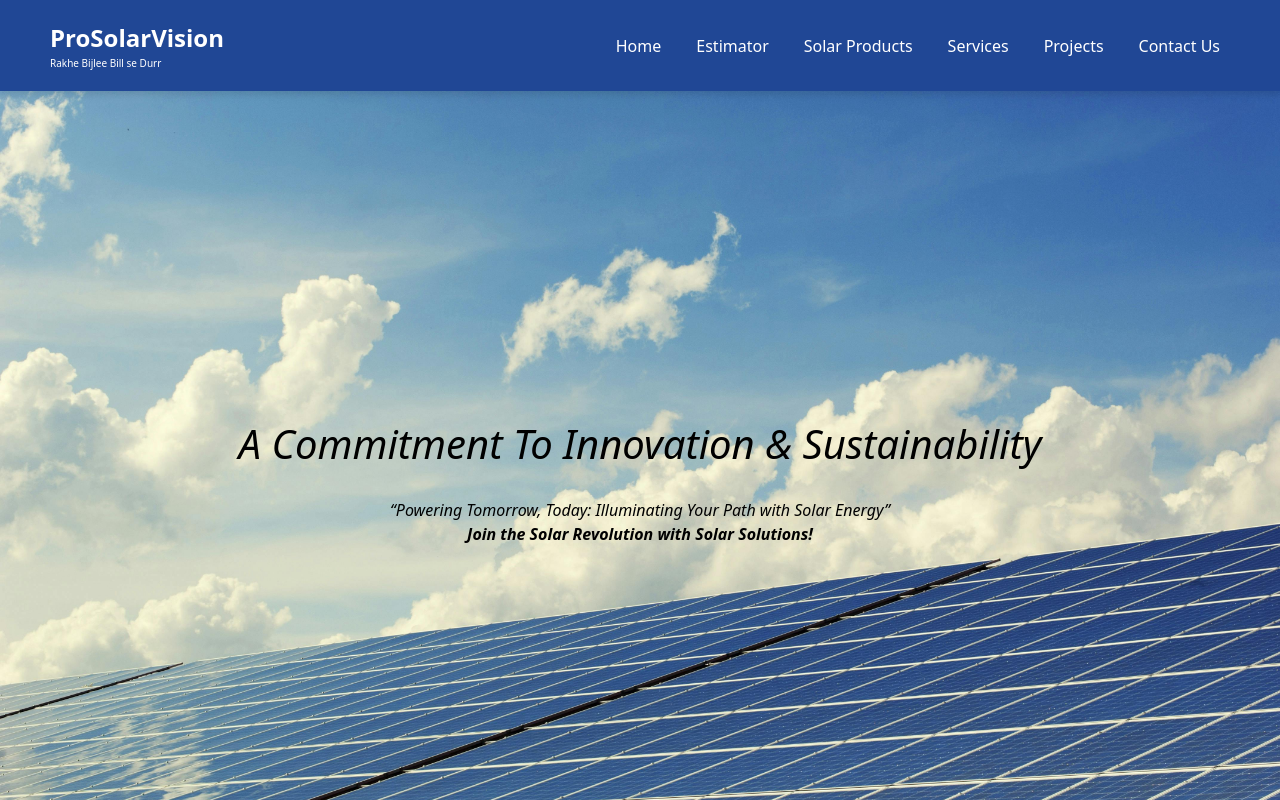
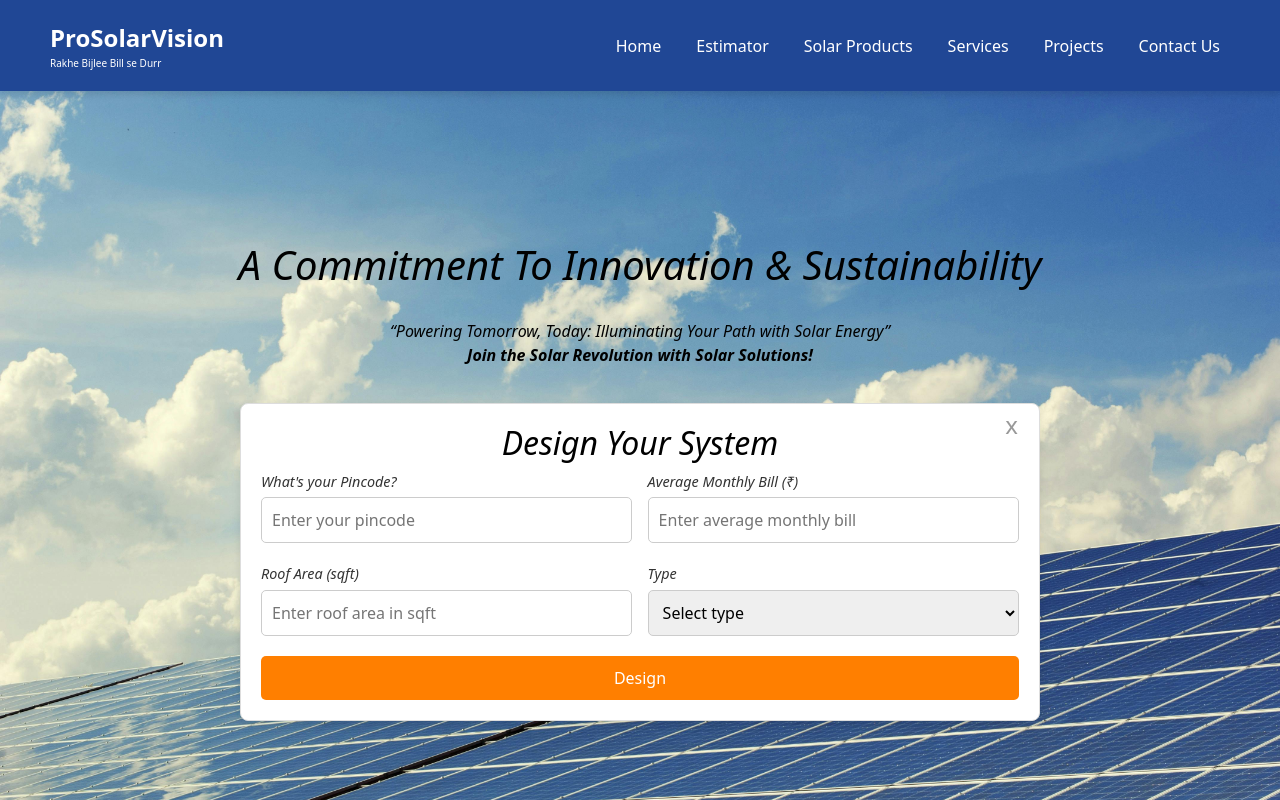
Before and after one commit to kushang19/prosolarvision, a React (Create React App) app: page / in a window 1280 px wide. Shown: the top 800 px of the page. Built offline with nearby package versions, Linux system fonts and the light colour scheme.

Commit message:
add banner form

```diff
--- a/src/pages/Home/Home.js
+++ b/src/pages/Home/Home.js
@@ -5,18 +5,20 @@ import SolarHomeSection1 from "./Sections/SolarHomeSection1";
 import SolarHomeSection2 from "./Sections/SolarHomeSection2";
 import SolarHomeSection3 from "./Sections/SolarHomeSection3";
 import Popup from "../../shared/Popup/Popup";
+import Banner from "./Sections/Banner";
 
 const Home = () => {
   return (
     <div className="home">
-      <div id="banner" className="banner" style={{ height: "100vh"}}>
+      {/* <div id="banner" className="banner" style={{ height: "100vh"}}>
         <h1>A Commitment To Innovation & Sustainability</h1>
         <p className="">
           “Powering Tomorrow, Today: Illuminating Your Path with Solar Energy”
           <br />
           <strong>Join the Solar Revolution with Solar Solutions!</strong>
         </p>
-      </div>
+      </div> */}
+      <Banner/>
       <Popup />
       <SolarHomeSection1 />
       <SolarHomeSection2 />
--- /dev/null
+++ b/src/pages/Home/Sections/Banner.css
@@ -0,0 +1,16 @@
+.banner form{display: flex ; flex-wrap: wrap; width: 100%; justify-content: space-between;}
+.banner form .form-group{width: 49%;}
+.banner-form.form-container{
+    position: relative;
+    width: 100%;
+    max-width: 800px;
+  }
+
+  .banner-form.form-container .close-btn{top: 2px; right:15px;}
+
+  .banner .cta-btn{
+    position: relative;
+    padding: 15px 40px;
+    font-size: 20px;
+    font-weight: bold;
+  }
--- /dev/null
+++ b/src/pages/Home/Sections/Banner.js
@@ -0,0 +1,155 @@
+import React, { useState, useEffect } from "react";
+import { useForm } from "react-hook-form";
+import "./Banner.css"
+// import "../../../shared/Popup/Popup.css";
+
+const Banner = () => {
+  const [isFormVisible, setIsFormVisible] = useState(true);
+  const [isBannerVisible, setIsBannerVisible] = useState(true);
+
+  const { register, handleSubmit, formState: { errors }, reset } = useForm({
+    mode: "onChange", // Enables real-time validation
+  });
+
+  // Monitor the banner section visibility
+  useEffect(() => {
+    const handleScroll = () => {
+      const banner = document.getElementById("banner");
+      const rect = banner.getBoundingClientRect();
+      setIsBannerVisible(rect.bottom > 0); // Check if banner is in viewport
+    };
+    window.addEventListener("scroll", handleScroll);
+    return () => {
+      window.removeEventListener("scroll", handleScroll);
+    };
+  }, []);
+
+  // Handle form submission
+  const onSubmit = (data) => {
+    console.log("Form Data:", data);
+    alert("Form submitted successfully!");
+
+    // Store form data in sessionStorage
+    sessionStorage.setItem("designSystemFormData", JSON.stringify(data));
+
+    // Reset the form
+    reset();
+
+    // Hide the form and show the CTA button
+    setIsFormVisible(false);
+  };
+
+  return (
+    <div id="banner" className="banner" style={{ height: "100vh" }}>
+      <h1>A Commitment To Innovation & Sustainability</h1>
+      <p>
+        “Powering Tomorrow, Today: Illuminating Your Path with Solar Energy”
+        <br />
+        <strong>Join the Solar Revolution with Solar Solutions!</strong>
+      </p>
+
+      {/* Inline Form */}
+      {isFormVisible ? (
+        <div className="form-container banner-form">
+          <h2>Design Your System</h2>
+          <form onSubmit={handleSubmit(onSubmit)}>
+            <div className="form-group">
+              <label>What's your Pincode?</label>
+              <input
+                type="text"
+                {...register("pincode", {
+                  required: "Pincode is required",
+                  pattern: {
+                    value: /^\d{6}$/,
+                    message: "Enter a valid 6-digit pincode",
+                  },
+                })}
+                placeholder="Enter your pincode"
+              />
+              {errors.pincode && (
+                <span className="error">{errors.pincode.message}</span>
+              )}
+            </div>
+            <div className="form-group">
+              <label>Average Monthly Bill (₹)</label>
+              <input
+                type="text"
+                {...register("monthlyBill", {
+                  required: "Monthly bill is required",
+                  validate: (value) =>
+                    !isNaN(value) || "Enter a valid numeric amount",
+                })}
+                placeholder="Enter average monthly bill"
+              />
+              {errors.monthlyBill && (
+                <span className="error">{errors.monthlyBill.message}</span>
+              )}
+            </div>
+            <div className="form-group">
+              <label>Roof Area (sqft)</label>
+              <input
+                type="text"
+                {...register("roofArea", {
+                  required: "Roof area is required",
+                  validate: (value) =>
+                    !isNaN(value) || "Enter a valid numeric value",
+                })}
+                placeholder="Enter roof area in sqft"
+              />
+              {errors.roofArea && (
+                <span className="error">{errors.roofArea.message}</span>
+              )}
+            </div>
+            <div className="form-group">
+              <label>Type</label>
+              <select
+                {...register("type", {
+                  required: "Type is required",
+                })}
+              >
+                <option value="">Select type</option>
+                <option value="Residential">Residential</option>
+                <option value="Commercial">Commercial</option>
+                <option value="Society">Society</option>
+              </select>
+              {errors.type && (
+                <span className="error">{errors.type.message}</span>
+              )}
+            </div>
+            <button type="submit" className="submit-btn">
+              Design
+            </button>
+            <button
+              type="button"
+              className="close-btn"
+              onClick={() => setIsFormVisible(false)}
+            >
+              x
+            </button>
+          </form>
+        </div>
+      ) : (
+        <button
+          className="cta-btn"
+          onClick={() => setIsFormVisible(true)}
+        >
+          Design
+        </button>
+      )}
+
+      {/* Sticky CTA */}
+      {!isBannerVisible && (
+        <div className="sticky-wrapper">
+          <button
+            className="cta-btn"
+            onClick={() => setIsFormVisible(true)}
+          >
+            Design Your System
+          </button>
+        </div>
+      )}
+    </div>
+  );
+};
+
+export default Banner;
--- a/src/shared/Popup/Popup.css
+++ b/src/shared/Popup/Popup.css
@@ -122,3 +122,28 @@
   .cta-btn:hover {
     background: #e76e00;
   }
+
+  /* Additional code for barnner form */
+
+  .banner {
+    position: relative;
+    text-align: center;
+    background: #f3f3f3;
+    padding: 20px;
+  }
+
+  .form-container {
+    background: #fff;
+    padding: 20px;
+    border: 1px solid #ddd;
+    border-radius: 8px;
+    margin: 20px auto;
+    max-width: 400px;
+    box-shadow: 0 4px 8px rgba(0, 0, 0, 0.1);
+  }
+
+
+    .error {
+    color: red;
+    font-size: 12px;
+  }
```
